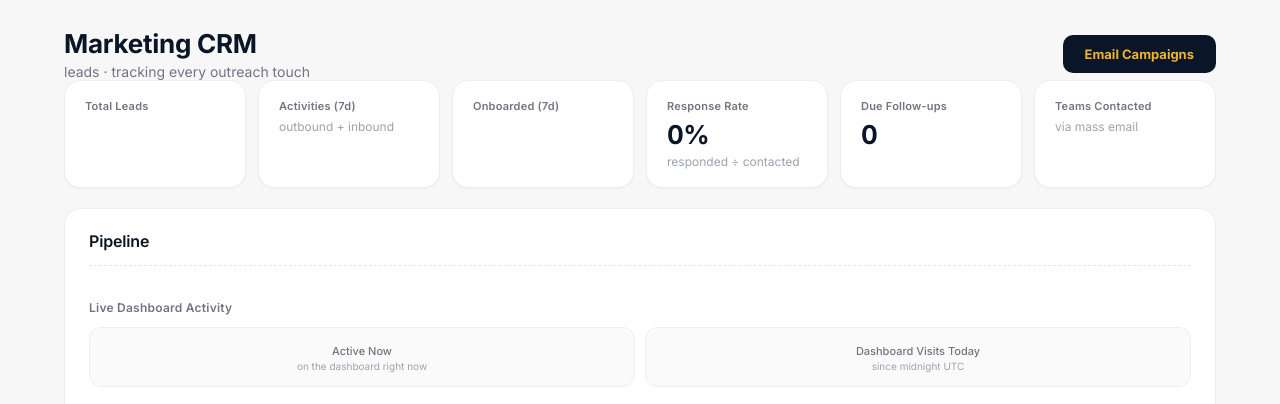
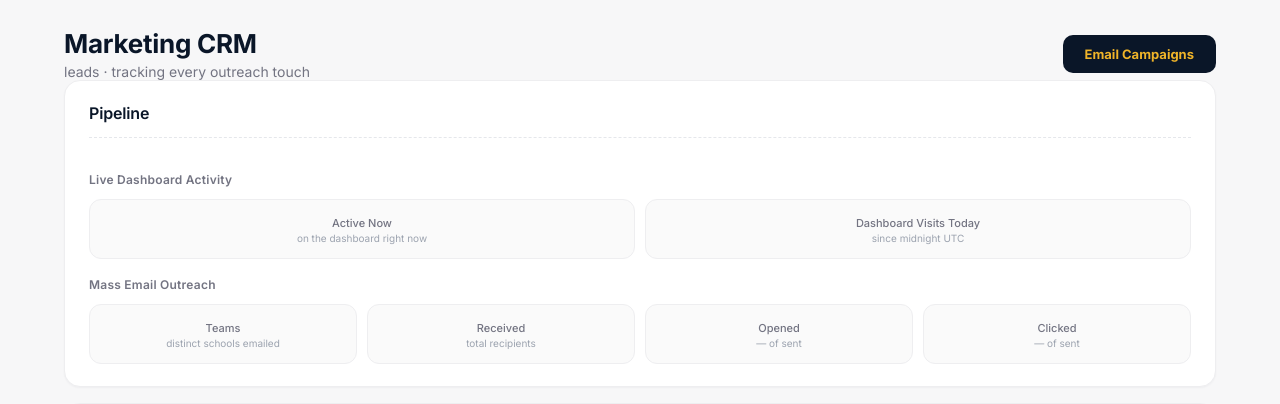
Before and after one commit to divinedavis/CAPRecruiting, a FastAPI app: template templates/marketing_dashboard.html in a window 1280 px wide. Shown: the part 67-471 px from the top of the page. Run offline with FastAPI, Linux system fonts and the light colour scheme; the template is opened without the code that fills it, so the values that code supplies are empty; parts of the project's set-up code (start-up, migrations or seed data) failed here and were passed over; some libraries are stand-ins or nearby versions.

Commit message:
Remove top KPI metrics row from marketing dashboard

```diff
--- a/templates/marketing_dashboard.html
+++ b/templates/marketing_dashboard.html
@@ -108,36 +108,6 @@ function submitPotentialStatus(sel) {
       <p class="mk-sub" style="margin-bottom:0;">{{ total_leads }} lead{% if total_leads != 1 %}s{% endif %} · tracking every outreach touch</p>
     </div>
     <a href="/admin/marketing/campaigns" class="mk-btn-accent">Email Campaigns</a>
-  </div>
-
-  <div class="mk-metrics">
-    <div class="mk-metric">
-      <div class="lbl">Total Leads</div>
-      <div class="val">{{ total_leads }}</div>
-    </div>
-    <div class="mk-metric">
-      <div class="lbl">Activities (7d)</div>
-      <div class="val">{{ activities_this_week }}</div>
-      <div class="sub">outbound + inbound</div>
-    </div>
-    <div class="mk-metric">
-      <div class="lbl">Onboarded (7d)</div>
-      <div class="val">{{ signed_up_this_week }}</div>
-    </div>
-    <div class="mk-metric">
-      <div class="lbl">Response Rate</div>
-      <div class="val">{{ "%.0f"|format(response_rate) }}%</div>
-      <div class="sub">responded ÷ contacted</div>
-    </div>
-    <div class="mk-metric">
-      <div class="lbl">Due Follow-ups</div>
-      <div class="val">{{ due_followups|length }}</div>
-    </div>
-    <div class="mk-metric">
-      <div class="lbl">Teams Contacted</div>
-      <div class="val">{{ teams_contacted }}</div>
-      <div class="sub">via mass email</div>
-    </div>
   </div>
 
   <div class="mk-section">
```
